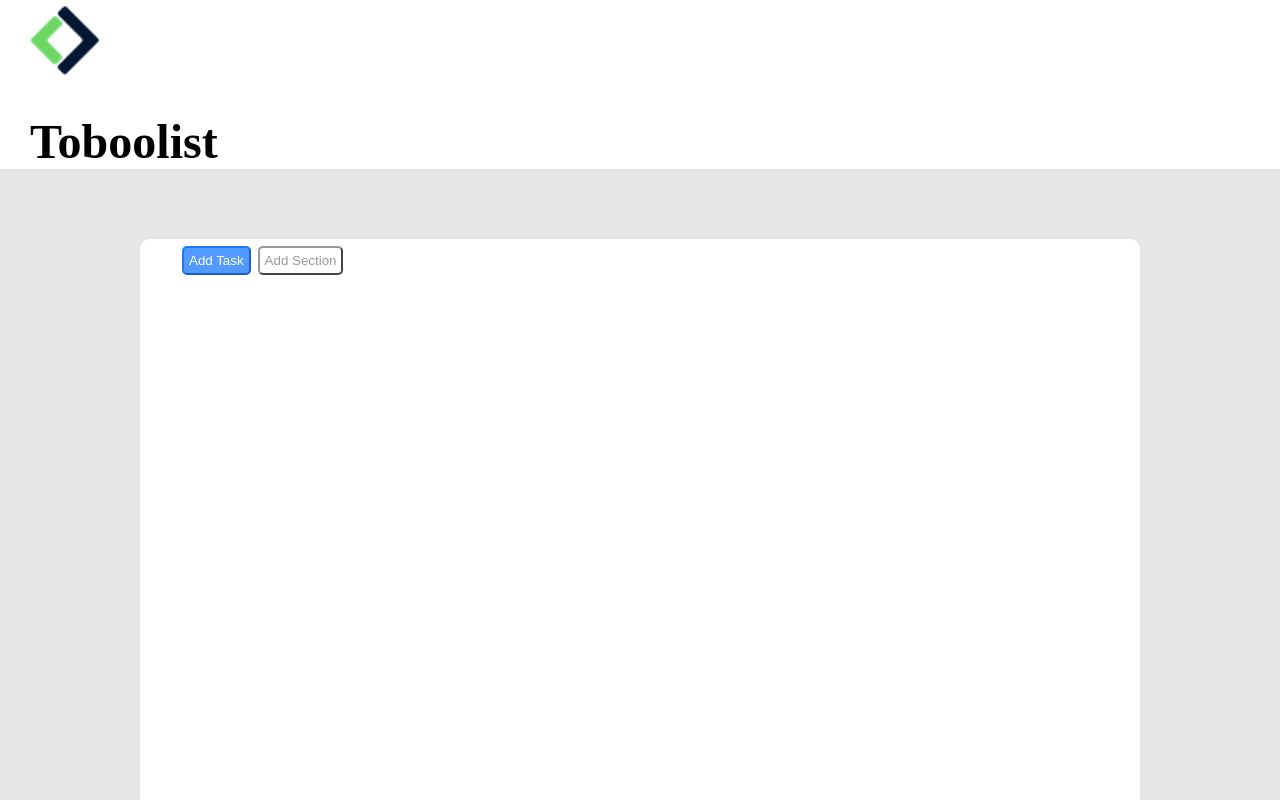
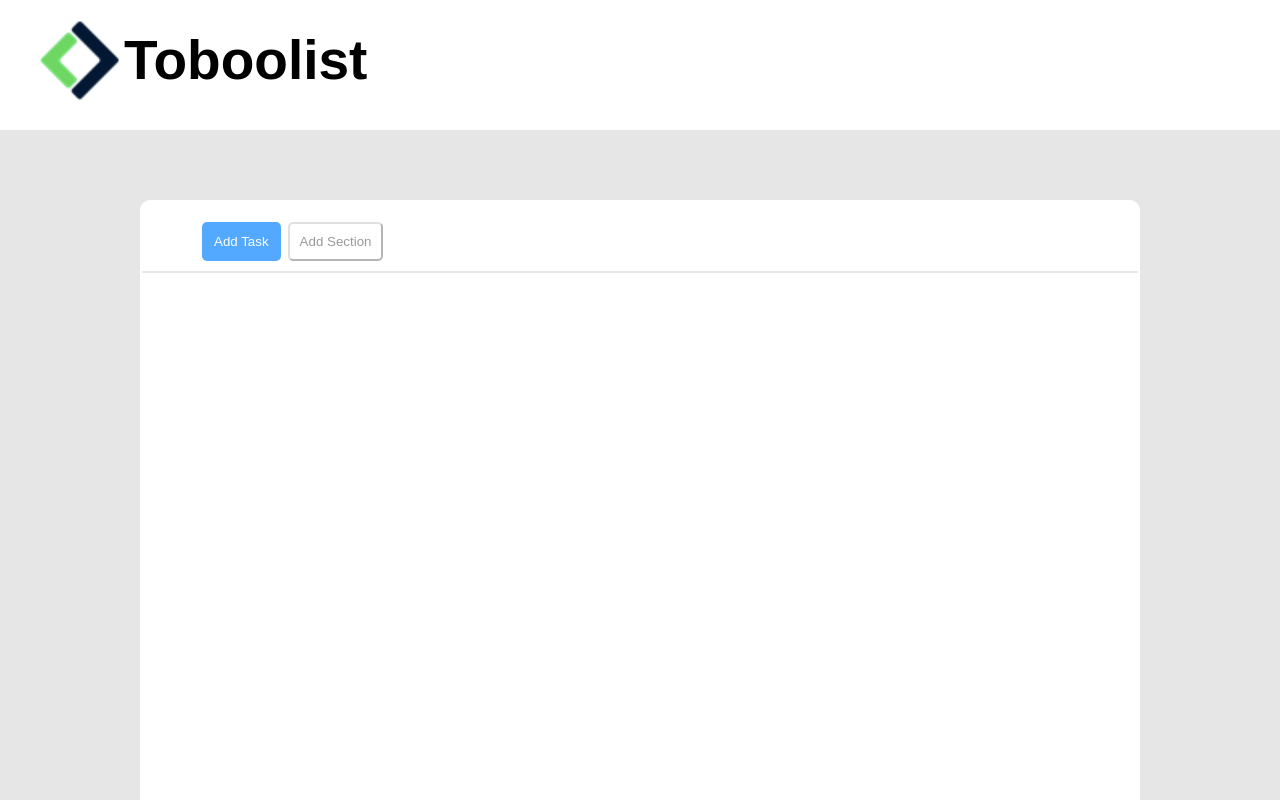
Before and after one commit to LorenzoNicoletti02/html-css-toboolist, a plain HTML site: page index.html in a window 1280 px wide. Shown: the top 800 px of the page. Drawn offline with Linux system fonts and the light colour scheme.

Commit message:
Fine bottini e linea di divisione

```diff
--- a/css/style.css
+++ b/css/style.css
@@ -1,7 +1,7 @@
 /* selettore universale */
 * {
     box-sizing: border-box;
-    margin: 5px 0px 30px 0px;
+    margin: 0px 0px 30px 0px;
     padding: 0;
 }
 
@@ -11,21 +11,27 @@ body {
 
 /* logo */
 .logo {
-    width: 70px;
+    width: 80px;
+    vertical-align: middle;
 }
 /* /logo */
 
 /* main-title */
 .main-title {
-    font-size: 300%;
+    font-family:Arial, Helvetica, sans-serif ;
+    font-size: 55px;
+    vertical-align: auto;
 }
 /* /main-title */
 
 /* container */
 .container{
+    width: 100%;
     background-color: #ffffff;
-    margin: -10px -10px 0px -10px;
+    margin: 0%;
     padding-left: 40px;
+    padding-top: 20px;
+    display: inline-block;
 }
 /* /container */
 
@@ -45,24 +51,32 @@ body {
 
 /* blue button */
 .add-task {
-    margin-left: 40px;
-    margin-top: 5px;
+    margin-left: 60px;
+    margin-top: 20px;
+    margin-bottom: 5px;
     color: #ffffff;
-    background-color: #006affad;
+    background-color: #0080ffad;
     border-radius: 5px;
-    padding: 5px 5px 5px 5px;
-    border-color:#006affad;
+    padding: 10px;
+    border-color:#0080ff00;
 }
 /* /blue button */
 
 /* grey button */
 .add-section {
     margin-left: 3px;
-    margin-top: 5px;
     color: #999999;
     background-color: #ffffff;
     border-radius: 5px;
-    padding: 5px 5px 5px 5px;
-    border-color:#999999;
+    padding: 10px;
+    border-color:#c2c2c282;
 }
 /* /grey button */
+
+/* divider */
+.divider {
+    margin-top: -20px;
+    background-color: #e6e6e6;
+    border-color: #ffffff00;
+}
+/* /divider */
--- a/index.html
+++ b/index.html
@@ -9,19 +9,25 @@
 
 <body>
     <header class="container">
+
         <!-- logo -->
         <img class="logo" src="./img/Logo.png" alt="logo">
         <!-- /logo -->
 
         <!-- main title -->
-        <h1 class="main-title">Toboolist</h1>
+        <span class="main-title"><strong>Toboolist</strong></span>
         <!-- /main title -->
+
     </header>
 
     <main class="square">
         <!-- button -->
             <button class="add-task">Add Task</button> <button class="add-section">Add Section</button>
         <!-- /button -->
+
+        <!-- linea di divisione -->
+        <hr class="divider">
+        <!-- /linea di divisione -->
 
         <!-- list -->
         <!-- /list -->
```
